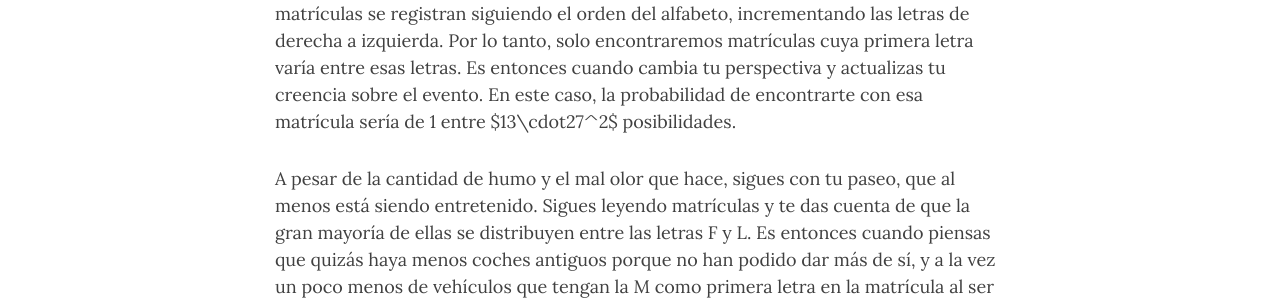
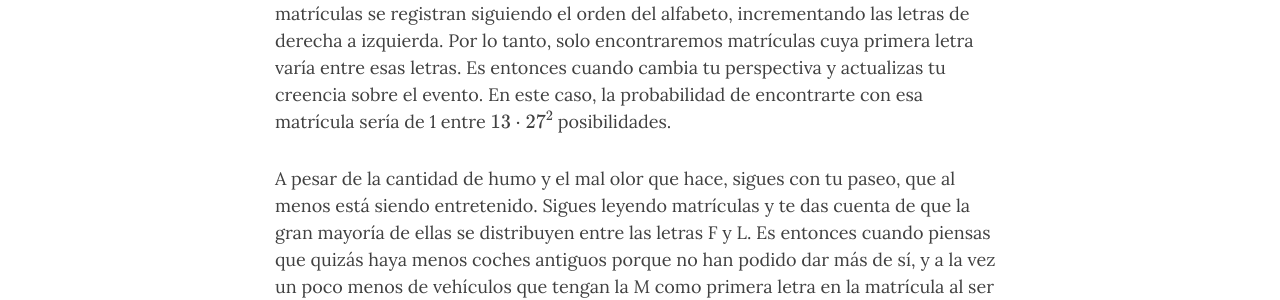
Before and after one commit to JordiRiMe/jordirime.github.io, a Jekyll site: the page built from _posts/2023-01-22-statistics-is-subjective.md, in a window 1280 px wide and 900 px high, scrolled down 461 px. Shown: the part 312-612 px from the top of the window. Built offline with Jekyll 4.4.1, drawn with Linux system fonts in a browser that asks for light colours; nearby versions of some CDN libraries; formulas are drawn with MathJax 3; comment, search, counter and statistics services are not loaded; some of the changed text lies outside the part shown.

Commit message:
Update 2023-01-22-statistics-is-subjective.md

```diff
--- a/_posts/2023-01-22-statistics-is-subjective.md
+++ b/_posts/2023-01-22-statistics-is-subjective.md
@@ -19,7 +19,7 @@ Por poner un ejemplo, imaginemos que estamos dando un paseo por una ciudad (nece
 
 Así, a bote pronto, podemos razonar que dado que el alfabeto español tiene 27 letras, la probabilidad de encontrarnos con esta matrícula sería de 1 entre $27^3$ automóviles. Y el razonamiento podría darse por válido.
 
-No obstante, al poco rato de pasear y leer algunas matrículas, observamos que la primera letra suele estar entre la A y la M. En ese mismo instante recuerdas que las matrículas se registran siguiendo el orden del alfabeto, incrementando las letras de derecha a izquierda. Por lo tanto, solo encontraremos matrículas cuya primera letra varía entre esas letras. Es entonces cuando cambia tu perspectiva y actualizas tu creencia sobre el evento. En este caso, la probabilidad de encontrarte con esa matrícula sería de 1 entre $13\cdot27^2$ posibilidades.
+No obstante, al poco rato de pasear y leer algunas matrículas, observamos que la primera letra suele estar entre la A y la M. En ese mismo instante recuerdas que las matrículas se registran siguiendo el orden del alfabeto, incrementando las letras de derecha a izquierda. Por lo tanto, solo encontraremos matrículas cuya primera letra varía entre esas letras. Es entonces cuando cambia tu perspectiva y actualizas tu creencia sobre el evento. En este caso, la probabilidad de encontrarte con esa matrícula sería de 1 entre $$13\cdot27^2$$ posibilidades.
 
 A pesar de la cantidad de humo y el mal olor que hace, sigues con tu paseo, que al menos está siendo entretenido. Sigues leyendo matrículas y te das cuenta de que la gran mayoría de ellas se distribuyen entre las letras F y L. Es entonces cuando piensas que quizás haya menos coches antiguos porque no han podido dar más de sí, y a la vez un poco menos de vehículos que tengan la M como primera letra en la matrícula al ser la que registra los nuevos coches. Y navegando por la red encuentras datos (ver gráfico con datos ficticios) que muestran que la proporción de vehículos en circulación varía en función de la primera letra de la matrícula:
 
```
